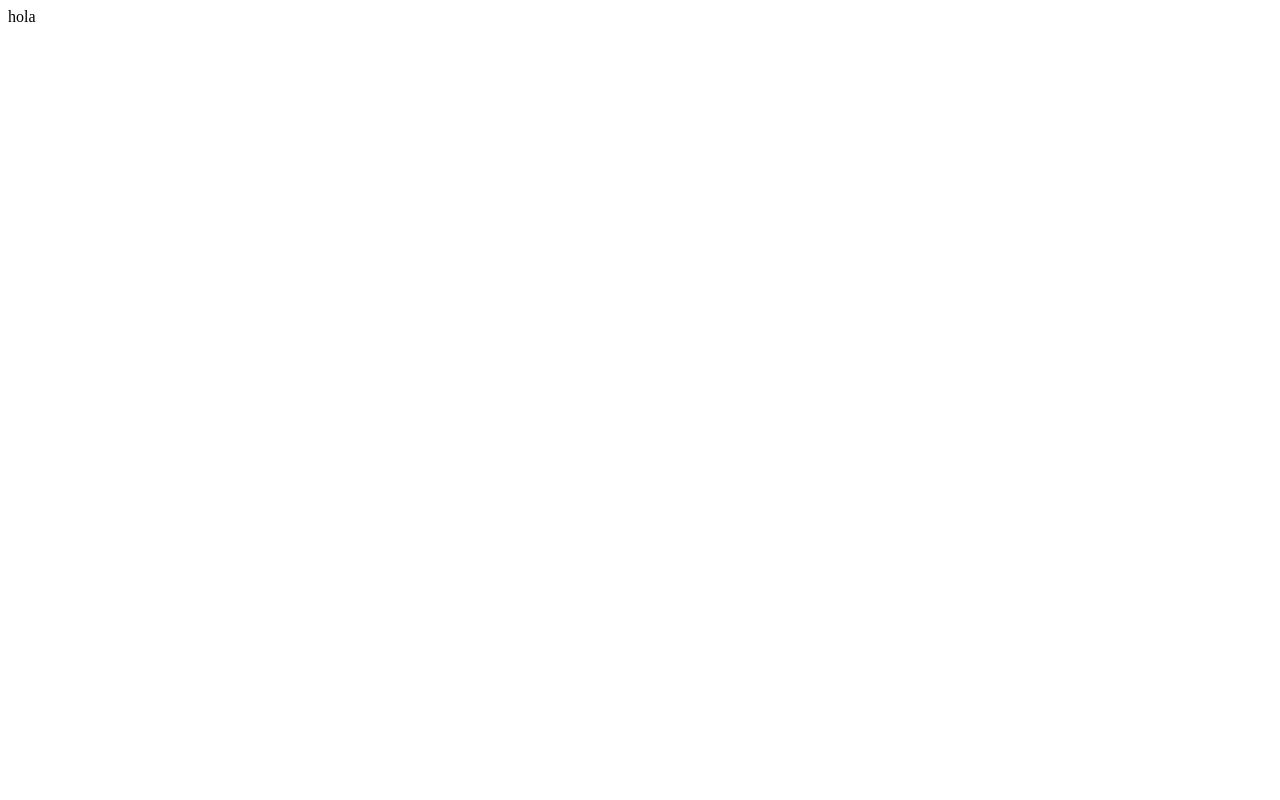
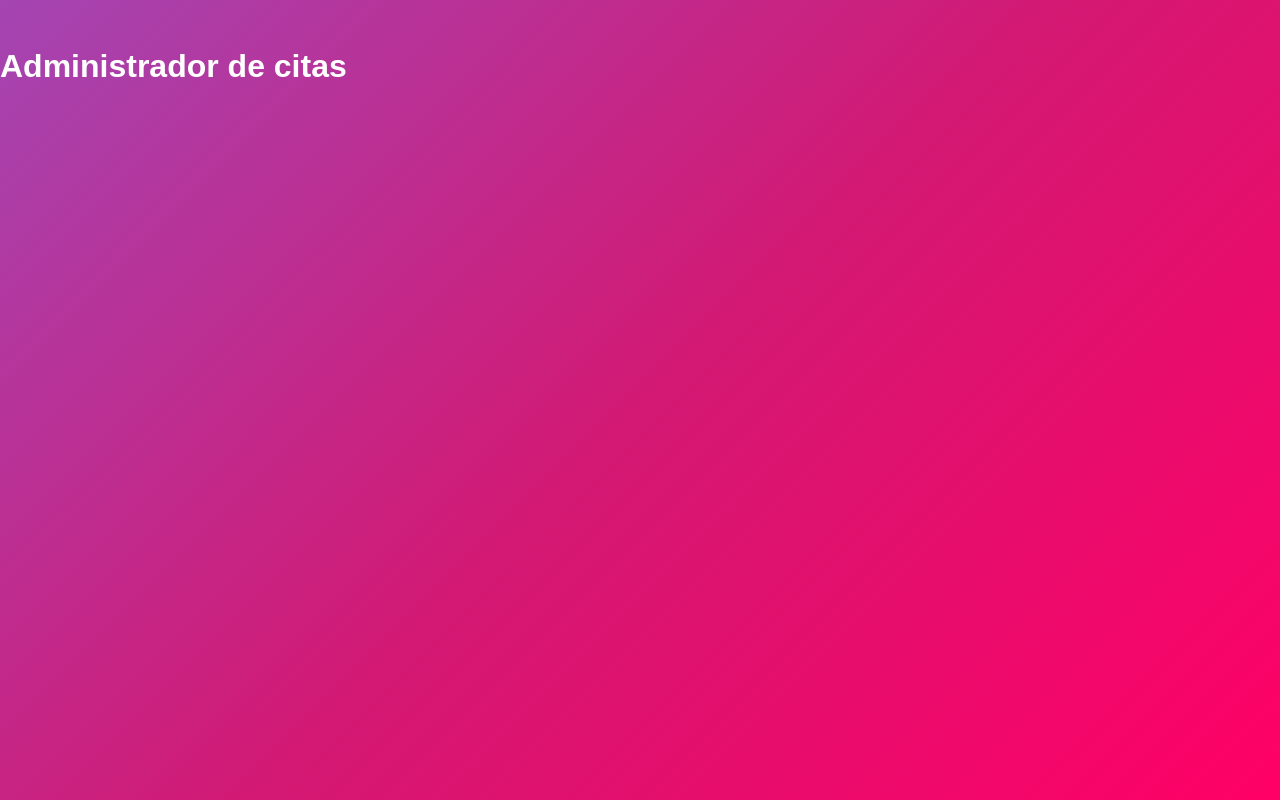
Before and after one commit to AldairMC/pc-react, a React (Create React App) app: page / in a window 1280 px wide. Built offline with nearby package versions, Linux system fonts and the light colour scheme.

Commit message:
components Header finished

```diff
--- /dev/null
+++ b/src/App.js
@@ -0,0 +1,16 @@
+import React,{Component} from 'react';
+import Header from './components/Header';
+
+
+export default class App extends Component {
+
+    render() {
+        return (
+            <div className="container">
+                <Header
+                    titulo='Administrador de citas'
+                />
+            </div>
+        );
+    }
+}
--- /dev/null
+++ b/src/components/Header.js
@@ -0,0 +1,11 @@
+import React from 'react';
+
+const Header = (props) => {
+    return(
+        <header>
+            <h1 className="text-center">{props.titulo}</h1>
+        </header>
+    );
+}
+
+export default Header
--- /dev/null
+++ b/src/index.css
@@ -0,0 +1,35 @@
+html {
+    min-height: 100%;
+  }
+  body {
+    margin: 0;
+    padding: 0;
+    font-family: sans-serif;
+    background-image: linear-gradient(-225deg, #A445B2 0%, #D41872 52%, #FF0066 100%);
+    min-height: 100%;
+    padding-bottom: 5rem;
+  }
+
+  header {
+    margin-top: 3rem;
+  }
+  header h1 {
+    color: white;
+  }
+  .lista-citas .media {
+    border-bottom: 1px solid #e1e1e1;
+    padding-bottom: 3rem;
+  }
+
+  .lista-citas .media:last-of-type{
+    border-bottom: 0;
+  }
+  .lista-citas .media-body p {
+    margin:0;
+  }
+  .lista-citas .media-body button {
+    margin-top: 1rem!important;
+  }
+  .lista-citas .media-body span {
+    font-weight: bold;
+  }
--- a/src/index.js
+++ b/src/index.js
@@ -1,12 +1,11 @@
 import React from 'react';
 import ReactDOM from 'react-dom';
-//import './index.css';
-//import App from './App';
+import './index.css';
+import App from './App';
 import * as serviceWorker from './serviceWorker';
 
-const titulo = 'hola'
 
-ReactDOM.render(titulo, document.getElementById('root'));
+ReactDOM.render(<App />, document.getElementById('root'));
 
 // If you want your app to work offline and load faster, you can change
 // unregister() to register() below. Note this comes with some pitfalls.
```
